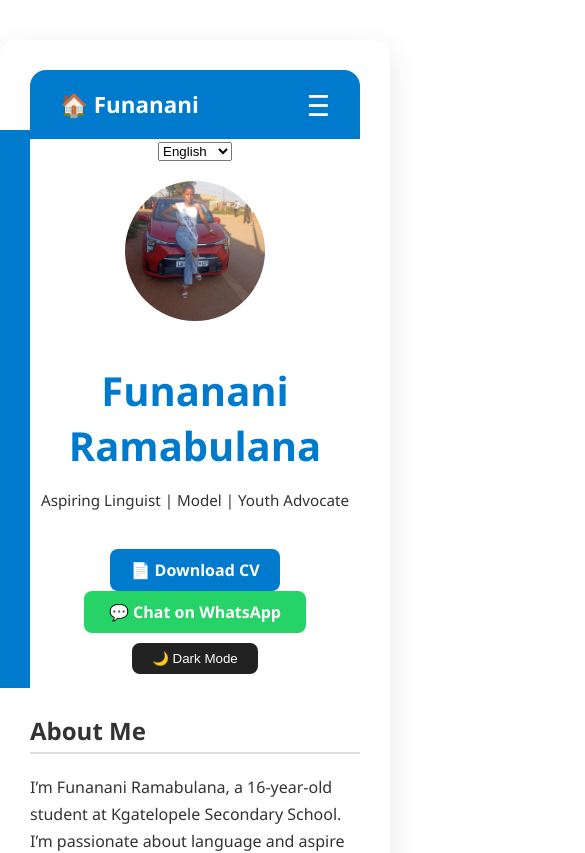
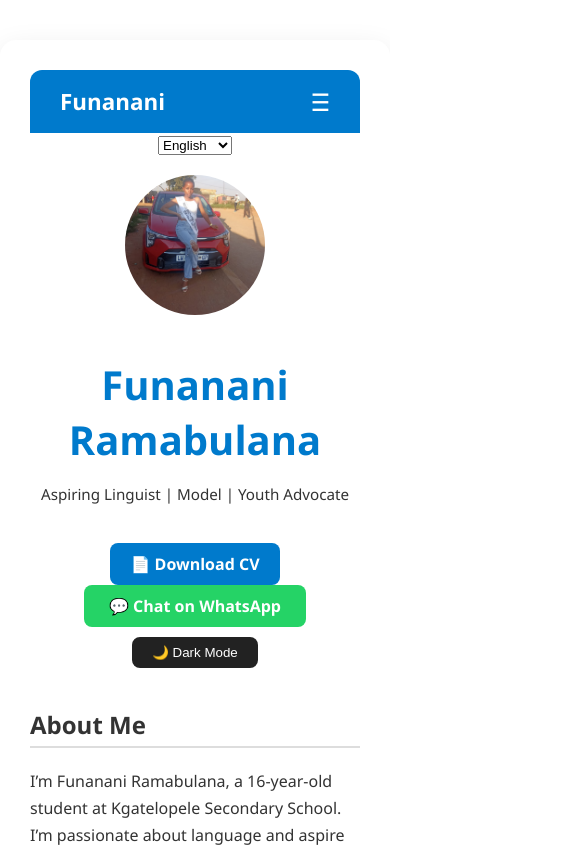
Before and after one commit to ikemathebula/funanani-portfolio, a React (Create React App) app: page / in a window 390 px wide. Shown: the top 853 px of the page, 585 px wide, since content can reach past the window. Built offline with nearby package versions, Linux system fonts and the light colour scheme; the HTML template or start-up script is replaced by a standard one.

Commit message:
✅ Responsive navbar and styled testimonials carousel

```diff
--- a/src/components/Navbar.css
+++ b/src/components/Navbar.css
@@ -1,93 +1,61 @@
-/* src/components/Navbar.css */
-
-html {
-  scroll-behavior: smooth; /* ✅ Smooth scrolling */
-}
-
 .navbar {
-  background-color: #007ACC;
-  padding: 15px 30px;
-  color: white;
   display: flex;
   justify-content: space-between;
   align-items: center;
-  border-radius: 16px 16px 0 0;
+  background-color: #007ACC;
+  color: white;
+  padding: 15px 30px;
+  border-radius: 12px 12px 0 0;
   position: relative;
 }
 
-.navbar-logo {
-  font-weight: bold;
+.logo a {
   font-size: 1.4rem;
-  color: white;
-  text-decoration: none;
-}
-
-.menu-toggle {
-  display: none;
-  font-size: 1.8rem;
-  cursor: pointer;
-  color: white;
-}
-
-.sidebar {
-  display: flex;
-  gap: 20px;
-}
-
-.sidebar ul {
-  display: flex;
-  list-style: none;
-  gap: 20px;
-  padding: 0;
-  margin: 0;
-}
-
-.sidebar ul li a {
   color: white;
   text-decoration: none;
   font-weight: bold;
 }
 
-.sidebar ul li a:hover {
+.hamburger {
+  font-size: 1.5rem;
+  cursor: pointer;
+  display: none;
+}
+
+.nav-links {
+  list-style: none;
+  display: flex;
+  gap: 20px;
+}
+
+.nav-links li a {
+  color: white;
+  text-decoration: none;
+  font-weight: bold;
+}
+
+.nav-links li a:hover {
   text-decoration: underline;
 }
 
-/* 📱 Mobile sidebar styles */
+/* 🔁 Mobile Styles */
 @media screen and (max-width: 768px) {
-  .menu-toggle {
+  .hamburger {
     display: block;
   }
 
-  .sidebar {
+  .nav-links {
+    flex-direction: column;
     position: absolute;
     top: 60px;
-    left: 0;
-    width: 100%;
+    right: 30px;
     background-color: #007ACC;
-    flex-direction: column;
-    align-items: flex-start;
     padding: 20px;
-    transform: translateX(-100%);
-    transition: transform 0.3s ease;
-    z-index: 99;
+    border-radius: 10px;
+    display: none;
   }
 
-  .sidebar.open {
-    transform: translateX(0);
-  }
-
-  .sidebar ul {
-    flex-direction: column;
-    width: 100%;
-  }
-
-  .sidebar ul li {
-    margin: 10px 0;
-    width: 100%;
-  }
-
-  .sidebar ul li a {
-    display: block;
-    width: 100%;
+  .nav-links.open {
+    display: flex;
   }
 }
--- a/src/components/Navbar.js
+++ b/src/components/Navbar.js
@@ -9,21 +9,24 @@ function Navbar() {
 
   return (
     <nav className="navbar">
-      <a href="#top" className="navbar-logo">🏠 Funanani</a>
-      <div className="menu-toggle" onClick={toggleMenu}>☰</div>
+      <div className="logo">
+        <a href="#top" onClick={closeMenu}>Funanani</a>
+      </div>
 
-      <div className={`sidebar ${isOpen ? 'open' : ''}`}>
-        <ul>
+      <div className="hamburger" onClick={toggleMenu}>
+        ☰
+      </div>
+
+      <ul className={`nav-links ${isOpen ? 'open' : ''}`}>
         <li><a href="#about" onClick={closeMenu}>About</a></li>
         <li><a href="#education" onClick={closeMenu}>Education</a></li>
         <li><a href="#experience" onClick={closeMenu}>Experience</a></li>
         <li><a href="#skills" onClick={closeMenu}>Skills</a></li>
+        <li><a href="#timeline" onClick={closeMenu}>Timeline</a></li>
         <li><a href="#activities" onClick={closeMenu}>Activities</a></li>
-          <li><a href="#blog" onClick={closeMenu}>Blog</a></li>
         <li><a href="#testimonials" onClick={closeMenu}>Testimonials</a></li>
         <li><a href="#contact" onClick={closeMenu}>Contact</a></li>
       </ul>
-      </div>
     </nav>
   );
 }
--- a/src/components/Testimonials.css
+++ b/src/components/Testimonials.css
@@ -1,12 +1,18 @@
+
 .testimonial-slide {
     text-align: center;
     padding: 30px;
+    margin: 0 15px;
+    background-color: #f9f9f9;
+    border-radius: 12px;
+    box-shadow: 0 4px 12px rgba(0, 0, 0, 0.08);
   }
 
   .quote {
     font-size: 1.2rem;
     font-style: italic;
     color: #444;
+    margin-bottom: 15px;
   }
 
   .author {
@@ -15,7 +21,32 @@
     color: #007ACC;
   }
 
-  /* slick styles */
+  /* Dots below slider */
   .slick-dots li button:before {
     color: #007ACC;
+    font-size: 12px;
   }
+
+  .slick-dots li.slick-active button:before {
+    color: #007ACC;
+    opacity: 1;
+  }
+
+  /* Arrows */
+  .slick-prev:before,
+  .slick-next:before {
+    color: #007ACC;
+    font-size: 24px;
+  }
+
+  /* Optional: responsive tweaks */
+  @media screen and (max-width: 768px) {
+    .testimonial-slide {
+      padding: 20px;
+      margin: 0 5px;
+    }
+
+    .quote {
+      font-size: 1rem;
+    }
+  }
--- a/src/components/Testimonials.js
+++ b/src/components/Testimonials.js
@@ -1,6 +1,8 @@
 import React from 'react';
 import Slider from 'react-slick';
 import './Testimonials.css';
+import 'slick-carousel/slick/slick.css';
+import 'slick-carousel/slick/slick-theme.css';
 
 function Testimonials() {
   const testimonials = [
@@ -26,6 +28,7 @@ function Testimonials() {
     slidesToScroll: 1,
     autoplay: true,
     autoplaySpeed: 4000,
+    arrows: true,
   };
 
   return (
```
Lines whose indentation alone changed are shown as unchanged.
